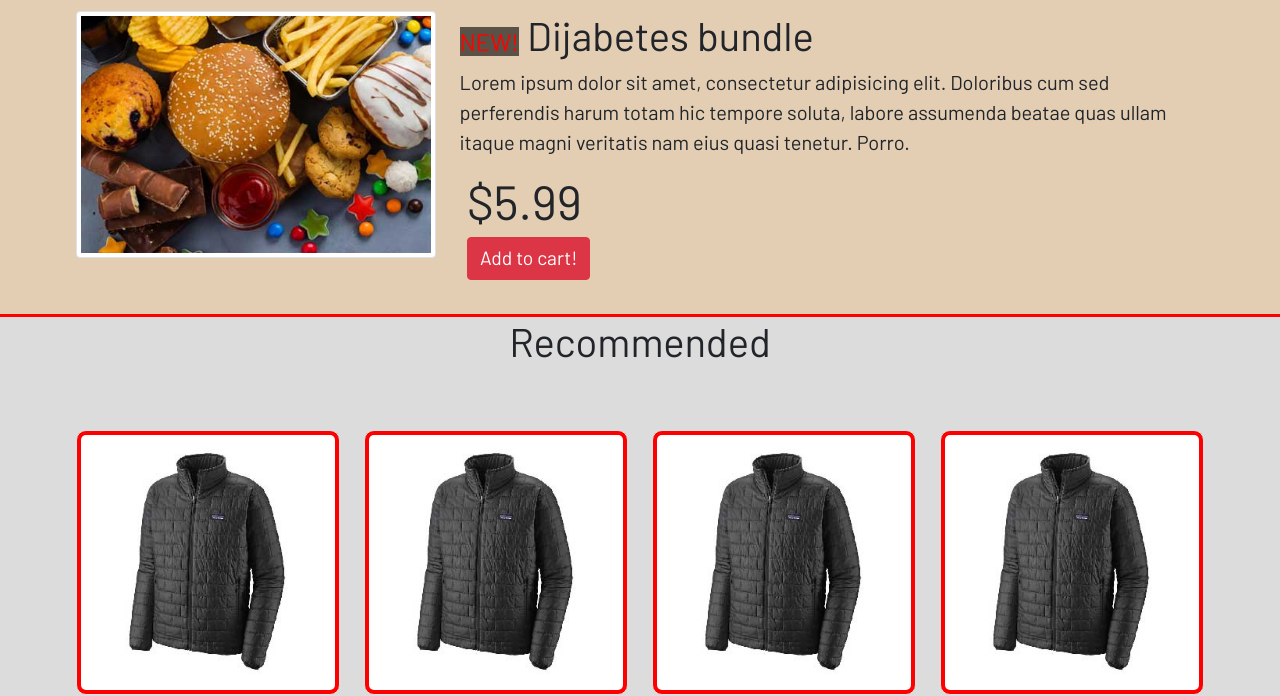
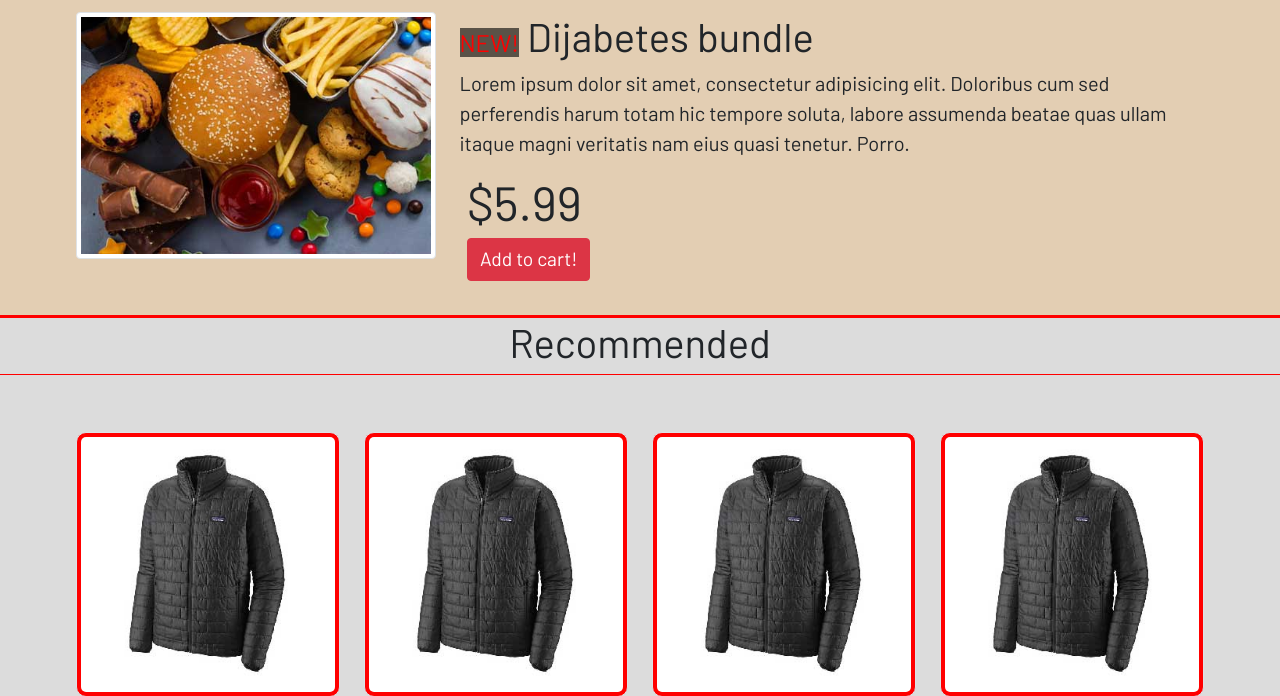
Before and after one commit to yellowdogfunny/test, a PHP site: page / in a window 1280 px wide. Shown: the part 851-1547 px from the top of the page. Run offline with PHP 8.4, Linux system fonts and the light colour scheme; some libraries are stand-ins or nearby versions.

Commit message:
added border bottom on header2s

```diff
--- a/style.css
+++ b/style.css
@@ -171,7 +171,7 @@
 
 .header2{
   text-align: center;
-  /*border-bottom: 1px solid red;*/
+  border-bottom: 1px solid red;
   border-top: 2px solid red;
 }
 
```
